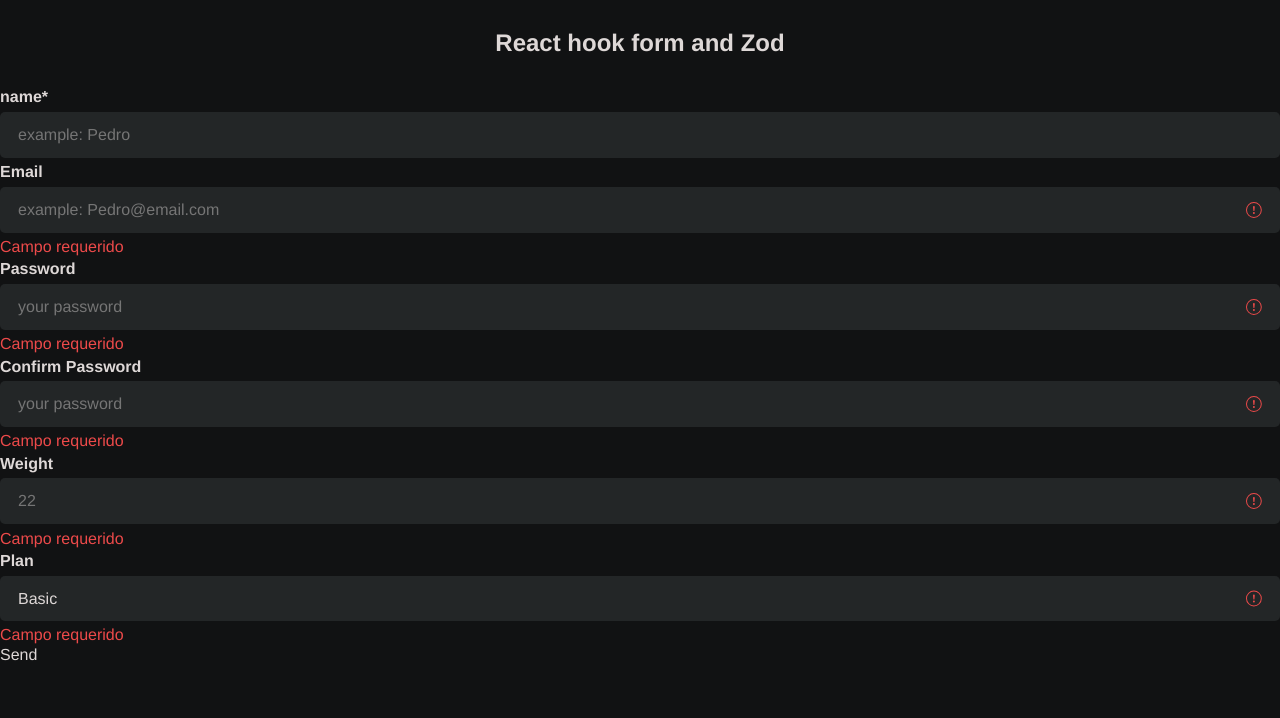
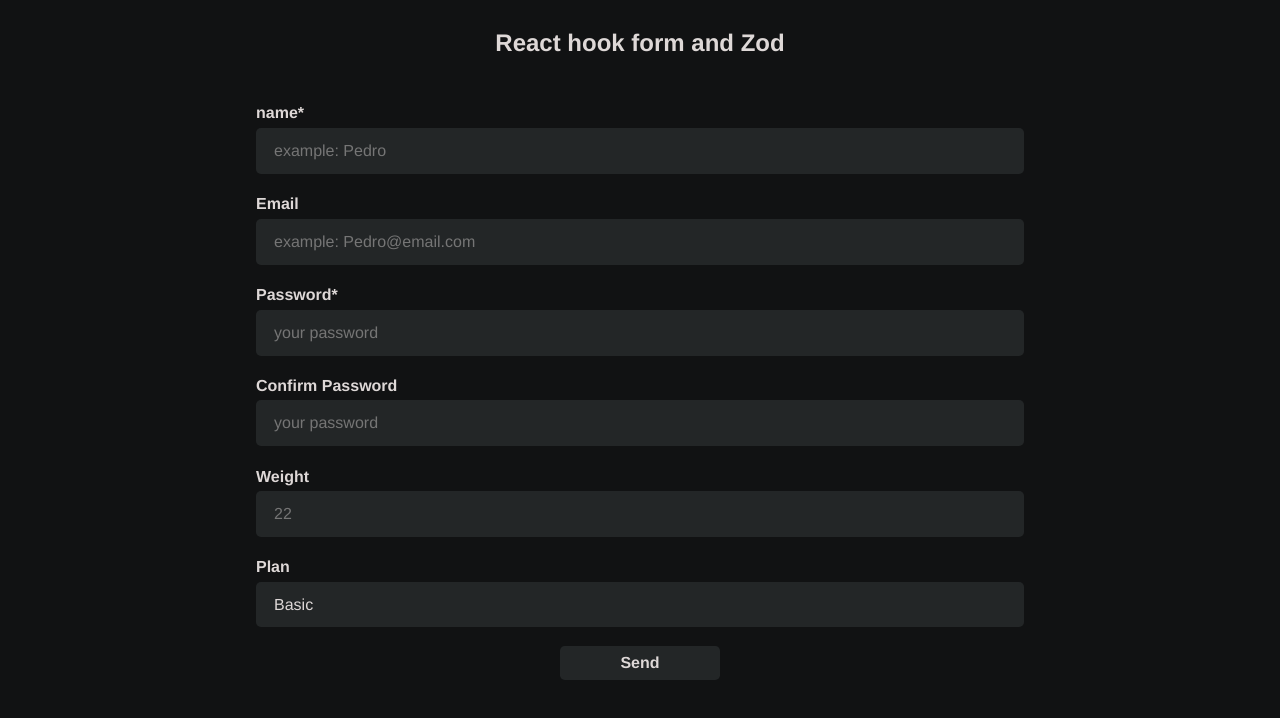
Before and after one commit to JoseIu/react-hook-form-zod, a React (Vite) app: page / in a window 1280 px wide. Shown: the top 718 px of the page. Built offline with nearby package versions, Linux system fonts and the light colour scheme.

Commit message:
feat: Update UserForm module CSS styling and add UserForm component

```diff
--- a/src/components/UserForm.tsx
+++ b/src/components/UserForm.tsx
@@ -1,8 +1,8 @@
-import { zodResolver } from "@hookform/resolvers/zod";
-import { useForm } from "react-hook-form";
-import { User, mappedPlans, userShema } from "../validations/userSchema";
-import style from "./UserForm.module.css";
-import WarningIcon from "./icons/WarningIcon";
+import { zodResolver } from '@hookform/resolvers/zod';
+import { useForm } from 'react-hook-form';
+import { User, mappedPlans, userShema } from '../validations/userSchema';
+import style from './UserForm.module.css';
+import WarningIcon from './icons/WarningIcon';
 
 const UserForm = () => {
   const {
@@ -17,111 +17,116 @@ const UserForm = () => {
       {value}
     </option>
   ));
+  console.log(errors);
   return (
-		<form onSubmit={handleSubmit((data) => console.log(data))}>
+    <form className={style.form} onSubmit={handleSubmit((data) => console.log(data))}>
       <div className={style.row}>
-				<label className={style.row__label} htmlFor="name">
+        <label className={`${style.row__label} ${errors.name ? style.row__error : ''}`} htmlFor="name">
           name*
         </label>
-				<div
-					className={
-						errors.name ? style.row__containerError : style.row__container
-					}
-				>
+        <div className={`${style.row__container} ${errors.name ? style.row__error : ''}`}>
           <input
             className={style.row__input}
             id="name"
             type="text"
             autoComplete="off"
             placeholder="example: Pedro"
-						{...register("name")}
+            {...register('name')}
           />
           {errors.name && <WarningIcon className={style.row__icon} />}
         </div>
-				<span className={style.row__error}>{errors.name?.message} </span>
+        <span className={style.row__message}>{errors.name?.message} </span>
       </div>
       <div className={style.row}>
-				<label className={style.row__label} htmlFor="name">
+        <label className={`${style.row__label} ${errors.email ? style.row__error : ''}`} htmlFor="email">
           Email
         </label>
-				<div className={style.row__container}>
+        <div className={`${style.row__container} ${errors.email ? style.row__error : ''}`}>
           <input
             className={style.row__input}
             id="email"
             type="email"
             autoComplete="off"
             placeholder="example: Pedro@email.com"
-						{...register("email")}
+            {...register('email')}
           />
-					<WarningIcon className={style.row__icon} />
+          {errors.email && <WarningIcon className={style.row__icon} />}
         </div>
-				<span className={style.row__error}>Campo requerido</span>
+        <span className={style.row__message}>{errors.email?.message}</span>
       </div>
       <div className={style.row}>
-				<label className={style.row__label} htmlFor="name">
-					Password
+        <label
+          className={`${style.row__label} ${errors.password ? style.row__error : ''}`}
+          htmlFor="password"
+        >
+          Password*
         </label>
-				<div className={style.row__container}>
+        <div className={`${style.row__container} ${errors.password ? style.row__error : ''}`}>
           <input
             className={style.row__input}
             id="password"
             type="password"
             autoComplete="off"
             placeholder="your password"
-						{...register("password")}
+            {...register('password')}
           />
-					<WarningIcon className={style.row__icon} />
+          {errors.password && <WarningIcon className={style.row__icon} />}
         </div>
-				<span className={style.row__error}>Campo requerido</span>
+        <span className={style.row__message}>{errors.password?.message}</span>
       </div>
       <div className={style.row}>
-				<label className={style.row__label} htmlFor="name">
+        <label
+          className={`${style.row__label} ${errors.confirmPassword ? style.row__error : ''}`}
+          htmlFor="name"
+        >
           Confirm Password
         </label>
-				<div className={style.row__container}>
+        <div className={`${style.row__container} ${errors.confirmPassword ? style.row__error : ''}`}>
           <input
             className={style.row__input}
             id="confirmPassword"
             type="password"
             autoComplete="off"
             placeholder="your password"
-						{...register("confirmPassword")}
+            {...register('confirmPassword')}
           />
-					<WarningIcon className={style.row__icon} />
+          {errors.confirmPassword && <WarningIcon className={style.row__icon} />}
         </div>
-				<span className={style.row__error}>Campo requerido</span>
+        <span className={style.row__message}>{errors.confirmPassword?.message}</span>
       </div>
       <div className={style.row}>
-				<label className={style.row__label} htmlFor="name">
+        <label className={`${style.row__label} ${errors.weight ? style.row__error : ''}`} htmlFor="name">
           Weight
         </label>
-				<div className={style.row__container}>
+        <div className={`${style.row__container} ${errors.weight ? style.row__error : ''}`}>
           <input
             className={style.row__input}
             id="weight"
-						type="number"
+            type="text"
             autoComplete="off"
             placeholder="22"
-						{...register("weight")}
+            {...register('weight')}
           />
-					<WarningIcon className={style.row__icon} />
+          {errors.weight && <WarningIcon className={style.row__icon} />}
         </div>
-				<span className={style.row__error}>Campo requerido</span>
+        <span className={style.row__message}>{errors.weight?.message}</span>
       </div>
       <div className={style.row}>
-				<label className={style.row__label} htmlFor="name">
+        <label className={`${style.row__label} ${errors.plan ? style.row__error : ''}`} htmlFor="name">
           Plan
         </label>
-				<div className={style.row__container}>
-					<select id="plan" className={style.row__input} {...register("plan")}>
+        <div className={`${style.row__container} ${errors.plan ? style.row__error : ''}`}>
+          <select id="plan" className={style.row__input} {...register('plan')}>
             {plansOptions}
           </select>
-					<WarningIcon className={style.row__icon} />
+          {errors.plan && <WarningIcon className={style.row__icon} />}
         </div>
-				<span className={style.row__error}>Campo requerido</span>
+        <span className={style.row__message}>{errors.plan?.message}</span>
       </div>
 
-			<button type="submit">Send</button>
+      <button type="submit" className={style.form__submit}>
+        Send
+      </button>
     </form>
   );
 };
```
Lines whose indentation alone changed are shown as unchanged.
